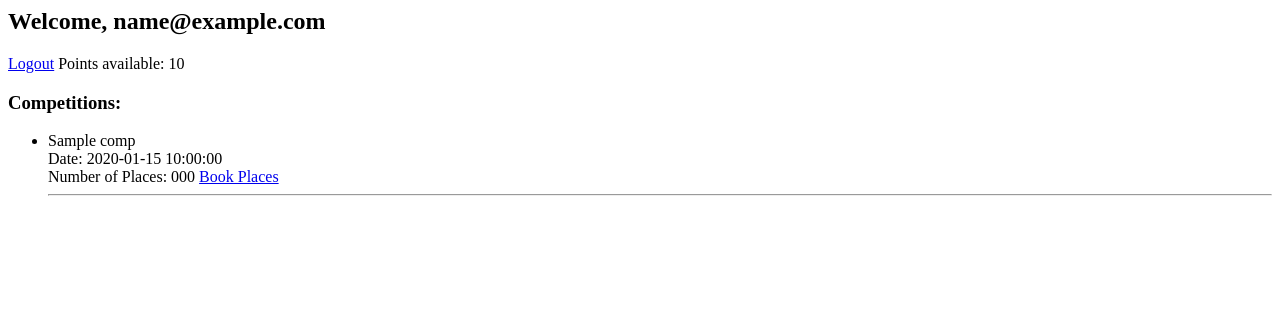
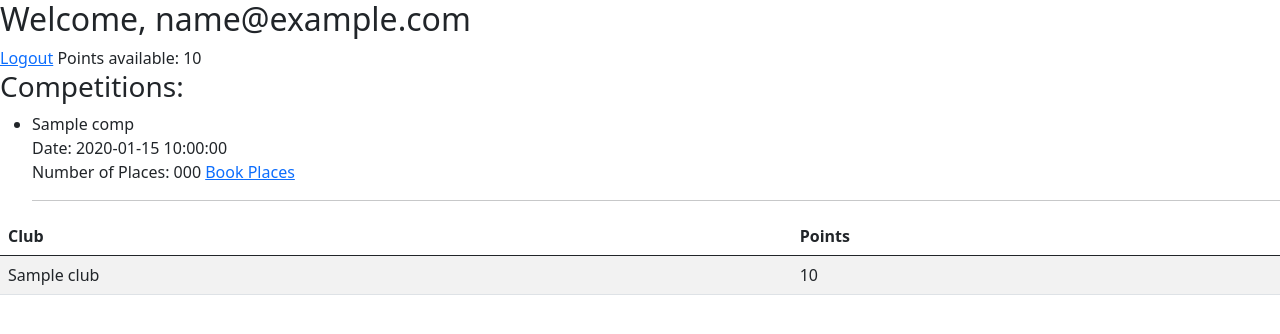
Before and after one commit to akfio/OCProjet-11, a Flask app: template templates/welcome.html in a window 1280 px wide. Shown: the top 334 px of the page. Run offline with Flask 2, Linux system fonts and the light colour scheme; the template is opened without the code that fills it: most values are stand-ins (such as "Sample title", 1, 10 or a date in 2020).

Commit message:
Ajout point_display

```diff
--- a/server.py
+++ b/server.py
@@ -31,7 +31,7 @@ def index():
 def showSummary():
     try:
         club = [club for club in clubs if club['email'] == request.form['email']][0]
-        return render_template('welcome.html', club=club, competitions=competitions)
+        return render_template('welcome.html', club=club, competitions=competitions, clubs=clubs)
     except:
         flash("Sorry, that email was not found.")
         return render_template('index.html')
@@ -49,7 +49,7 @@ def book(competition, club):
             return render_template('booking.html', club=foundClub, competition=foundCompetition)
     else:
         flash("COMPETITION OVER")
-        return render_template('welcome.html', club=club, competitions=competitions)
+        return render_template('welcome.html', club=club, competitions=competitions, clubs=clubs)
 
 
 @app.route('/purchasePlaces', methods=['POST'])
--- a/templates/points.html
+++ b/templates/points.html
@@ -3,6 +3,8 @@
 <head>
     <meta charset="UTF-8">
     <title>Points display</title>
+  <link href="https://cdn.jsdelivr.net/npm/bootstrap@5.0.2/dist/css/bootstrap.min.css" rel="stylesheet"
+          integrity="sha384-EVSTQN3/azprG1Anm3QDgpJLIm9Nao0Yz1ztcQTwFspd3yD65VohhpuuCOmLASjC" crossorigin="anonymous">
 </head>
 <body>
 
@@ -20,5 +22,8 @@
   {% endfor %}
 </table>
 
+
+<script src="https://cdn.jsdelivr.net/npm/bootstrap@5.0.2/dist/js/bootstrap.bundle.min.js"
+integrity="sha384-MrcW6ZMFYlzcLA8Nl+NtUVF0sA7MsXsP1UyJoMp4YLEuNSfAP+JcXn/tWtIaxVXM" crossorigin="anonymous"></script>
 </body>
 </html>
--- a/templates/welcome.html
+++ b/templates/welcome.html
@@ -3,6 +3,8 @@
     <meta charset="UTF-8">
     <meta name="viewport" content="width=device-width, initial-scale=1.0">
     <title>Summary | GUDLFT Registration</title>
+    <link href="https://cdn.jsdelivr.net/npm/bootstrap@5.0.2/dist/css/bootstrap.min.css" rel="stylesheet"
+          integrity="sha384-EVSTQN3/azprG1Anm3QDgpJLIm9Nao0Yz1ztcQTwFspd3yD65VohhpuuCOmLASjC" crossorigin="anonymous">
 </head>
 <body>
         <h2>Welcome, {{club['email']}} </h2><a href="{{url_for('logout')}}">Logout</a>
@@ -32,5 +34,27 @@
     </ul>
     {%endwith%}
 
+<table class="table table-striped">
+    <thead>
+      <tr>
+    <th>Club</th>
+    <th>Points</th>
+  </tr>
+    </thead>
+
+<tbody>
+  {% for club in clubs %}
+  <tr>
+    <td>{{ club['name'] }}</td>
+    <td>{{ club['points'] }}</td>
+  </tr>
+  {% endfor %}
+</tbody>
+
+</table>
+
+
+<script src="https://cdn.jsdelivr.net/npm/bootstrap@5.0.2/dist/js/bootstrap.bundle.min.js"
+integrity="sha384-MrcW6ZMFYlzcLA8Nl+NtUVF0sA7MsXsP1UyJoMp4YLEuNSfAP+JcXn/tWtIaxVXM" crossorigin="anonymous"></script>
 </body>
 </html>
```
Also changed, not shown: test/test_server.py (+9 -0 lines).
